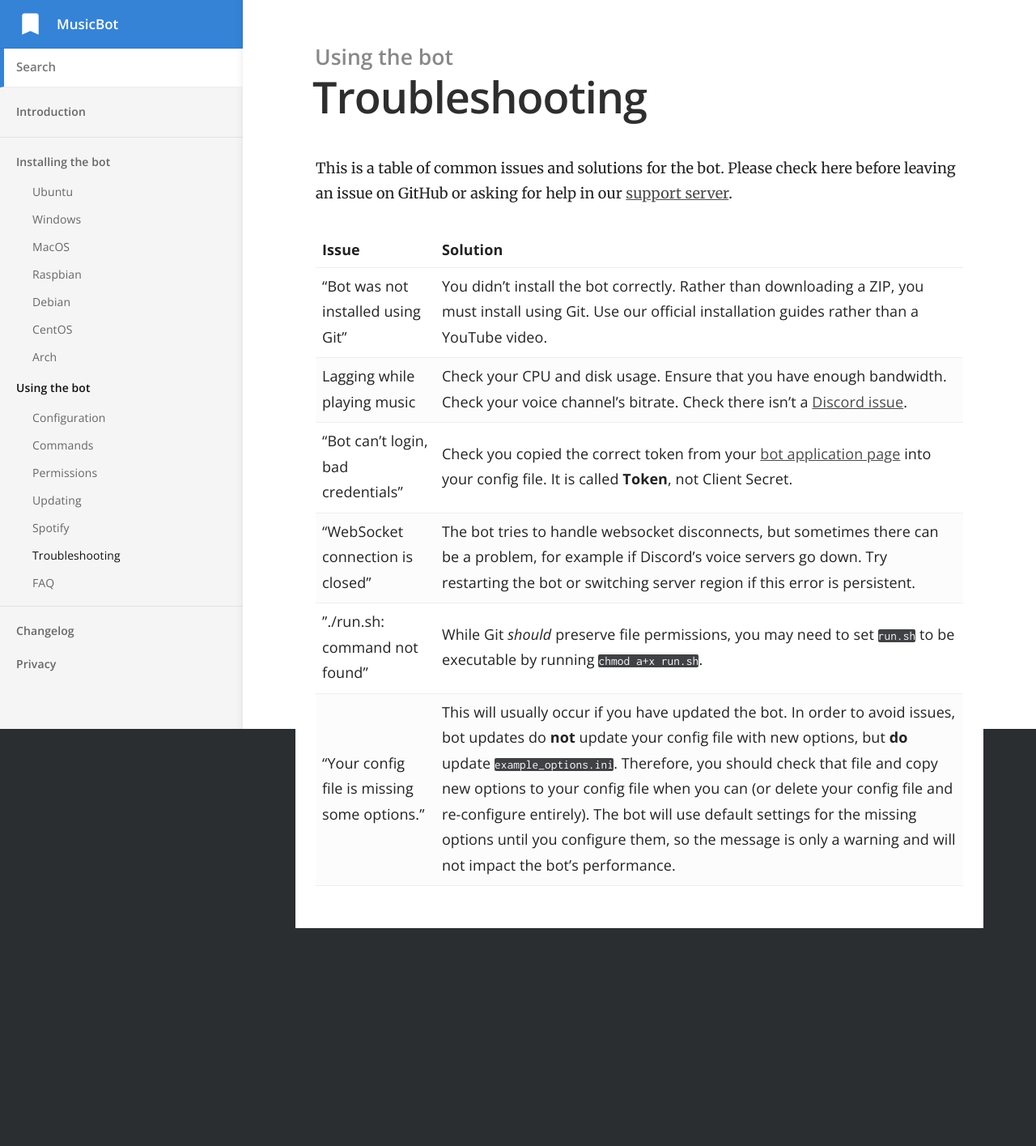
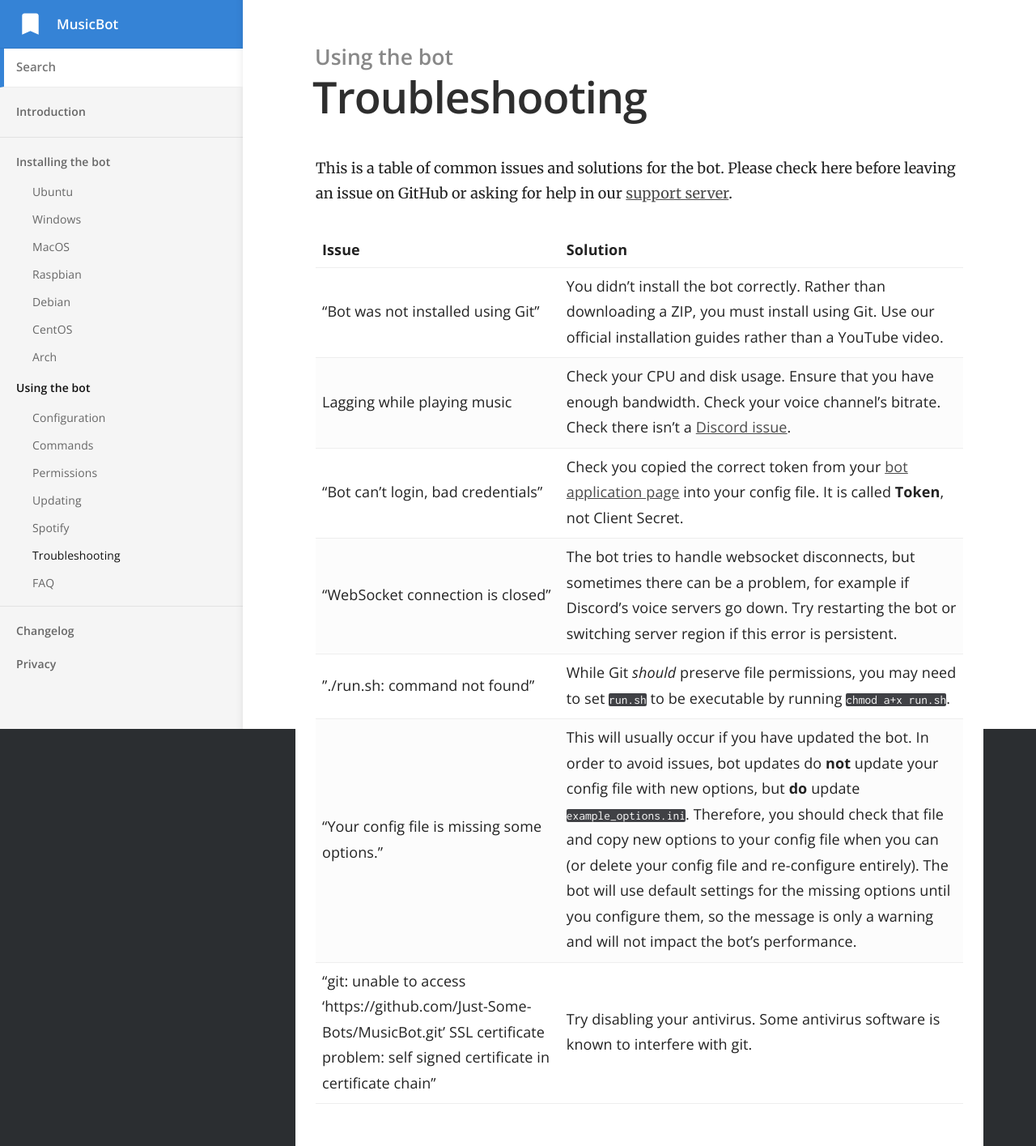
Before and after one commit to Just-Some-Bots/MusicBot, a Jekyll site: the page built from _docs/using/troubleshooting.md, in a window 1280 px wide. Shown: the whole page at 81% size. Built offline with Jekyll 4.4.1, drawn with Linux system fonts in a browser that asks for light colours; before the commit the page ends 1146 px from its top, so only the background shows below that.

Commit message:
Add to troubleshooting

```diff
--- a/_docs/using/troubleshooting.md
+++ b/_docs/using/troubleshooting.md
@@ -14,3 +14,4 @@ Lagging while playing music | Check your CPU and disk usage. Ensure that you hav
 "WebSocket connection is closed" | The bot tries to handle websocket disconnects, but sometimes there can be a problem, for example if Discord's voice servers go down. Try restarting the bot or switching server region if this error is persistent.
 "./run.sh: command not found" | While Git *should* preserve file permissions, you may need to set `run.sh` to be executable by running `chmod a+x run.sh`.
 "Your config file is missing some options." | This will usually occur if you have updated the bot. In order to avoid issues, bot updates do **not** update your config file with new options, but **do** update `example_options.ini`. Therefore, you should check that file and copy new options to your config file when you can (or delete your config file and re-configure entirely). The bot will use default settings for the missing options until you configure them, so the message is only a warning and will not impact the bot's performance.
+"git: unable to access 'https://github.com/Just-Some-Bots/MusicBot.git' SSL certificate problem: self signed certificate in certificate chain" | Try disabling your antivirus. Some antivirus software is known to interfere with git.
```
